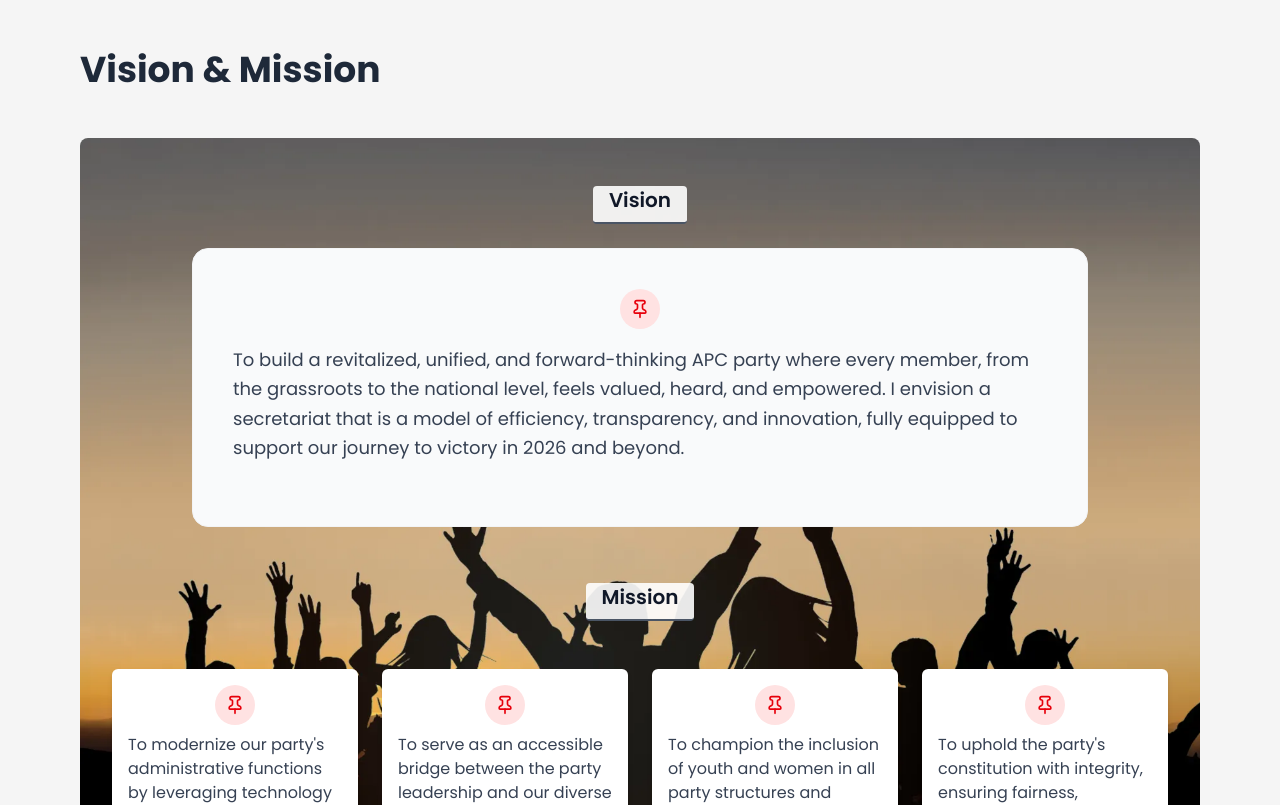
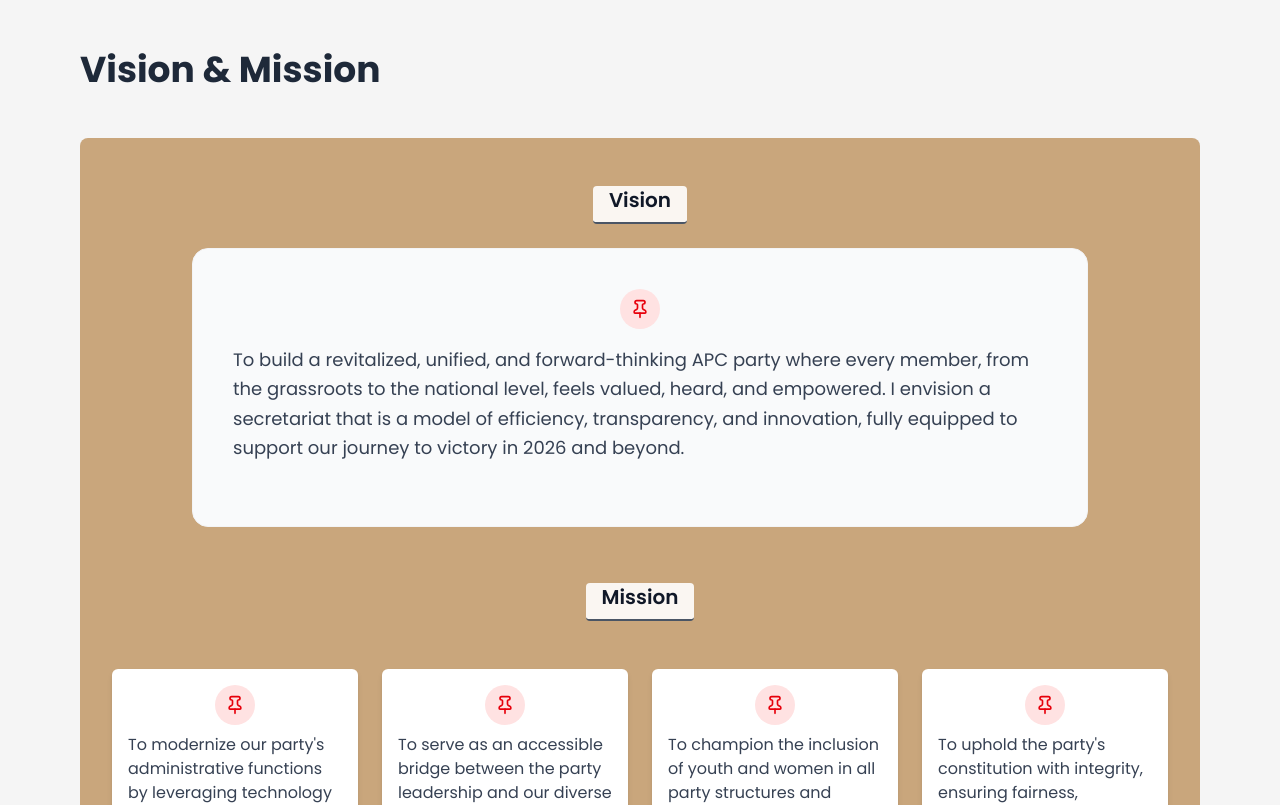
Before and after one commit to ideftbuild/apc-deputy-landing, a React (Vite) app: page / in a window 1280 px wide. Shown: the part 1680-2485 px from the top of the page. Built offline with nearby package versions, Linux system fonts and the light colour scheme.

Commit message:
style: replace background image with color

```diff
--- a/src/App.css
+++ b/src/App.css
@@ -48,7 +48,7 @@ input {
 }
 
 .vision-mission-bg {
-    background-image: url("/img/vision-bgImage.webp");
+    background-color: #c9a67c;
     background-attachment: fixed;
     background-size: cover;
 }
```
